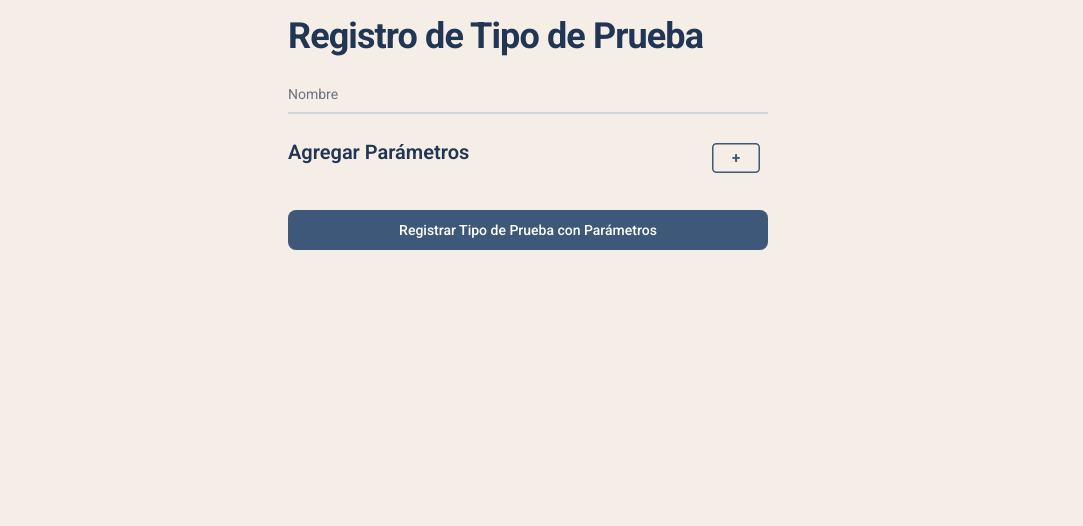
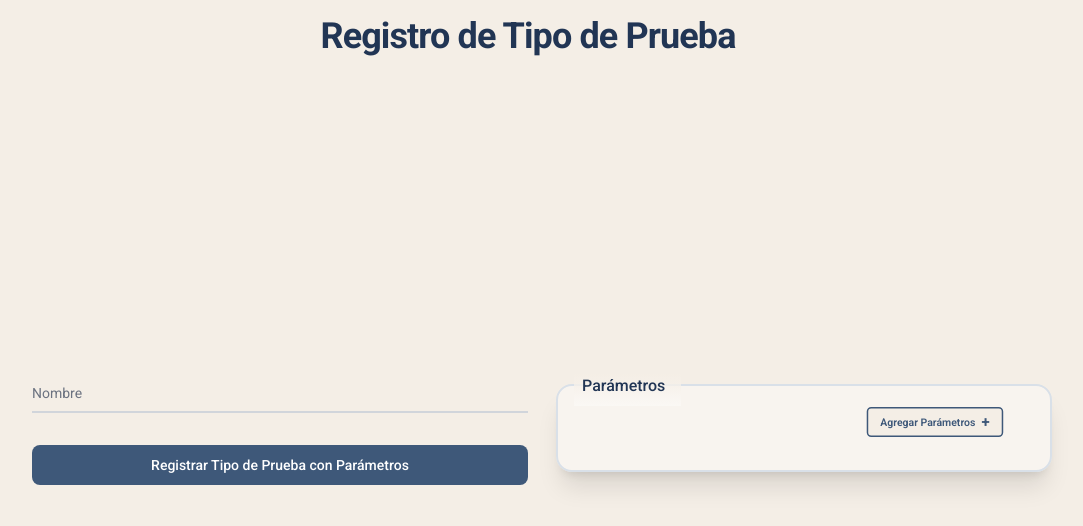
Before and after one commit to Grupo03-DSW/myb-hidraulic, a Next.js app: page /registroPrueba in a window 1280 px wide. Shown: the top 526 px of the page, without its empty margins (112-1195 px from the left). Built offline with nearby package versions, Linux system fonts and the light colour scheme.

Commit message:
Improve UI at registers page

```diff
--- a/src/app/globals.css
+++ b/src/app/globals.css
@@ -126,7 +126,7 @@ body {
 }
 
 .content-form-group {
-  @apply w-full flex flex-col border-2 rounded-lg px-3 pb-3 pt-4 bg-white/35 relative max-h-min;
+  @apply w-full flex flex-col border-2 px-6 pb-3 pt-4 bg-white/35 relative max-h-min shadow-xl rounded-2xl;
 }
 
 .content-form-group-label {
--- a/src/app/registroCliente/InterfazRegistroCliente.tsx
+++ b/src/app/registroCliente/InterfazRegistroCliente.tsx
@@ -88,13 +88,13 @@ export function InterfazRegistroCliente() {
   };
 
   return (
-    <div className="p-4 max-w-lg mx-auto">
+    <div className="p-4 max-w-lg min-h-screen gap-4 grid grid-rows-[auto_1fr_auto] mx-auto">
       {noice && <Noice noice={noice} />}
-      <h1 className="mb-4">Registro de Cliente</h1>
+      <h1 className="mb-4 text-center">Registro de Cliente</h1>
 
       <form
         onSubmit={handleSubmit(onSubmit)}
-        className="w-full flex flex-col space-y-5"
+        className="w-full h-full flex flex-col items-center justify-center space-y-14"
       >
         <div className="content-form-group">
           <div className="content-form-group-label">
--- a/src/app/registroEmpleado/InterfazRegistroEmpleado.tsx
+++ b/src/app/registroEmpleado/InterfazRegistroEmpleado.tsx
@@ -150,16 +150,19 @@ export function InterfazRegistroEmpleado() {
   };
 
   return (
-    <div className="p-10 max-w-screen-lg mx-auto">
+    <div className="p-10 max-w-screen-lg min-h-screen gap-4 grid grid-rows-[auto_1fr_auto] mx-auto">
       {noice && <Noice noice={noice} />}
-      <h1 className="mb-4">Registro de Empleado</h1>
+      <h1 className="mb-4 w-full text-center">Registro de Empleado</h1>
 
       <form
         onSubmit={handleSubmit(onSubmit)}
-        className="w-full grid grid-cols-1 lg:grid-cols-2 lg:gap-x-10"
+        className="w-full h-full flex flex-col lg:grid lg:grid-cols-2 lg:space-x-7 items-center justify-center space-y-12 lg:space-y-0"
       >
-        <div className="w-full flex flex-col">
-          <h3 className="text-base font-medium mb-2">Datos Personales</h3>
+        <div className="w-full flex flex-col space-y-11">
+          <div className="content-form-group">
+            <div className="content-form-group-label">
+              <h3 className="form-group-label">Datos del Empleado</h3>
+            </div>
             <div className="grid grid-cols-1 md:grid-cols-2 gap-4">
               <div className="mb-4">
                 <Controller
@@ -200,14 +203,15 @@ export function InterfazRegistroEmpleado() {
                         {...field}
                       />
                       {errors.apellido && (
-                      <p className="message-error">{errors.apellido.message}</p>
+                        <p className="message-error">
+                          {errors.apellido.message}
+                        </p>
                       )}
                     </>
                   )}
                 />
               </div>
             </div>
-
             <div className="grid grid-cols-1 md:grid-cols-2 gap-4">
               <div className="mb-4">
                 <Controller
@@ -225,7 +229,9 @@ export function InterfazRegistroEmpleado() {
                         {...field}
                       />
                       {errors.telefono && (
-                      <p className="message-error">{errors.telefono.message}</p>
+                        <p className="message-error">
+                          {errors.telefono.message}
+                        </p>
                       )}
                     </>
                   )}
@@ -310,8 +316,10 @@ export function InterfazRegistroEmpleado() {
             </div>
           </div>
 
-        <div className="w-full flex flex-col">
-          <h3 className="text-base font-medium mb-2">Datos de Usuario</h3>
+          <div className="content-form-group">
+            <div className="content-form-group-label">
+              <h3 className="form-group-label">Datos del Empleado</h3>
+            </div>
             <div className="grid md:grid-cols-2 gap-4">
               <div className="mb-4 lg:mb-1">
                 <Controller
@@ -353,7 +361,9 @@ export function InterfazRegistroEmpleado() {
                         {...field}
                       />
                       {errors.password && (
-                      <p className="message-error">{errors.password.message}</p>
+                        <p className="message-error">
+                          {errors.password.message}
+                        </p>
                       )}
                     </>
                   )}
@@ -400,8 +410,9 @@ export function InterfazRegistroEmpleado() {
               </div>
             </div>
           </div>
+        </div>
 
-        <div className="lg:col-span-2 flex flex-col items-center justify-center">
+        <div className="flex flex-col items-center justify-center">
           <div className="max-w-md">
             <div className="mb-4">
               <Label>Foto del Empleado</Label>
--- a/src/app/registroPrueba/InterfazRegistroPrueba.tsx
+++ b/src/app/registroPrueba/InterfazRegistroPrueba.tsx
@@ -10,6 +10,7 @@ import { Noice } from "@/components/Noice";
 import MyBError from "@/lib/mybError";
 import { useRouter } from "next/navigation";
 import { InputField } from "@/components/InputField";
+import { useMediaQuery } from "@/hooks/useMediaQuery";
 
 // Definir el esquema de validación con zod
 const tipoPruebaSchema = z.object({
@@ -46,6 +47,7 @@ export function InterfazRegistroPrueba() {
   });
   const router = useRouter();
   const [noice, setNoice] = useState<NoiceType | null>(null);
+  const isLg = useMediaQuery("(min-width: 1024px)");
 
   // useFieldArray para manejar dinámicamente los parámetros
   const {
@@ -115,11 +117,15 @@ export function InterfazRegistroPrueba() {
   };
 
   return (
-    <div className="p-4 max-w-lg mx-auto">
+    <div className="p-4 max-w-screen-lg min-h-screen gap-4 grid grid-rows-[auto_1fr_auto] mx-auto">
       {noice && <Noice noice={noice} />}
-      <h1 className="mb-4">Registro de Tipo de Prueba</h1>
+      <h1 className="mb-4 w-full text-center">Registro de Tipo de Prueba</h1>
 
-      <form onSubmit={handleSubmit(onSubmit)} className="w-full">
+      <form
+        onSubmit={handleSubmit(onSubmit)}
+        className="w-full h-full flex flex-col lg:grid lg:grid-cols-2 lg:space-x-7 items-center justify-center space-y-8 lg:space-y-0"
+      >
+        <div className="flex flex-col">
           <div className="mb-4">
             <Controller
               name="nombre"
@@ -143,15 +149,26 @@ export function InterfazRegistroPrueba() {
             />
           </div>
 
-        <div className="flex flex-row justify-between  mt-6 mb-4">
-          <h3 className="text-md font-semibold">Agregar Parámetros</h3>
+          {isLg && (
+            <Button type="submit" className="w-full mt-4">
+              Registrar Tipo de Prueba con Parámetros
+            </Button>
+          )}
+        </div>
+
+        <div className="content-form-group">
+          <div className="content-form-group-label">
+            <h3 className="form-group-label">Parámetros</h3>
+          </div>
+
+          <div className="flex flex-row justify-end items-center mb-2 lg:mb-4">
             <Button
               variant={"outline"}
               type="button"
-            className="w-16 font-bold text-xl scale-75 border-primary border-2 hover:bg-background hover:border-primary-foreground text-primary hover:text-primary-foreground hover:scale-90 transition-transform ease-in-out duration-200"
+              className="font-bold text-xl scale-75 border-primary border-2 hover:bg-background hover:border-primary-foreground text-primary hover:text-primary-foreground hover:scale-[.85] transition-transform ease-in-out duration-200"
               onClick={() => append({ nombre: "", unidades: "" })}
             >
-            +
+              <h3 className="text-sm font-semibold">Agregar Parámetros</h3>+
             </Button>
           </div>
 
@@ -226,10 +243,12 @@ export function InterfazRegistroPrueba() {
               {errors.parametros.message || errors.parametros.root?.message}
             </span>
           )}
-
+        </div>
+        {!isLg && (
           <Button type="submit" className="w-full mt-4">
             Registrar Tipo de Prueba con Parámetros
           </Button>
+        )}
       </form>
     </div>
   );
```
Also changed, not shown: src/app/registroRepuesto/InterfazRegistroRepuesto.tsx (+61 -34 lines). Lines whose indentation alone changed are shown as unchanged.
